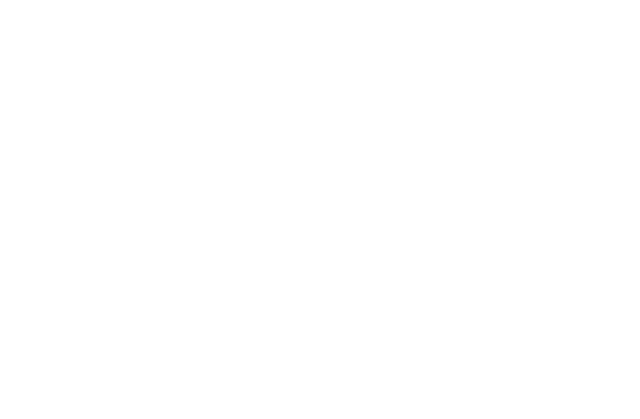
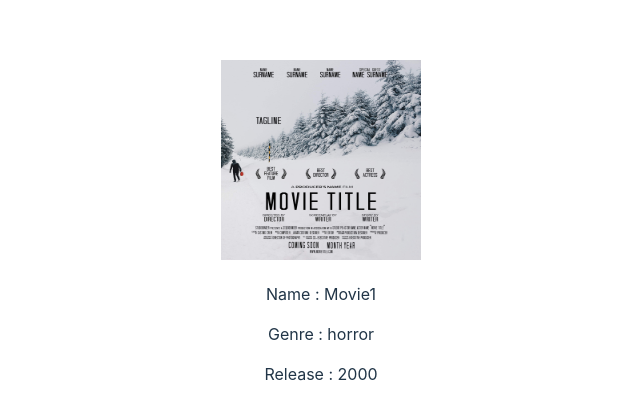
Before and after one commit to Armaan-RashidPathan/MovieMeter, a React (Vite) app: page / in a window 1280 px wide. Shown: the part 169-588 px from the top of the page, without its empty margins (319-959 px from the left). Built offline with nearby package versions, Linux system fonts and the light colour scheme.

Commit message:
movie cards

```diff
--- a/src/App.jsx
+++ b/src/App.jsx
@@ -1,11 +1,12 @@
-import { useState } from 'react'
 import './App.css'
+import MovieCards from './cards'
+import sampleThumbnail from './assets/sampleThumbnail.jpg'
 
 function App() {
 
   return (
     <>
-
+      <MovieCards name="Movie1" genre={"horror"} year={2000} img={sampleThumbnail}/>
     </>
   )
 }
--- /dev/null
+++ b/src/cards.jsx
@@ -0,0 +1,27 @@
+
+import PropTypes from 'prop-types'
+
+function MovieCards(props){
+    return(
+        <div className='block'>
+            <img alt="Image" src={props.img} className='Image' width={200} height={200}></img>
+            <p> Name : {props.name}</p>
+            <p> Genre : {props.genre}</p>
+            <p> Release : {props.year}</p>
+        </div>
+    );
+}
+
+MovieCards.propTypes = {
+    name: PropTypes.string,
+    genre: PropTypes.string,
+    year: PropTypes.number,
+}
+
+MovieCards.defaultProps = {
+    name: "Guest",
+    age: 0,
+    isStudent: false
+}
+
+export default MovieCards
```
Also changed, not shown: src/assets/sampleThumbnail.jpg (added).
